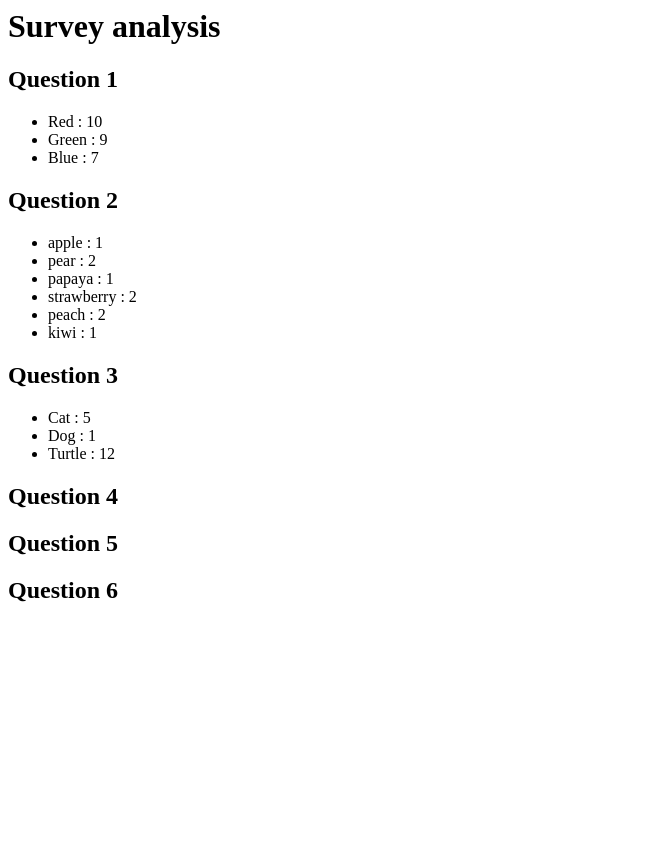
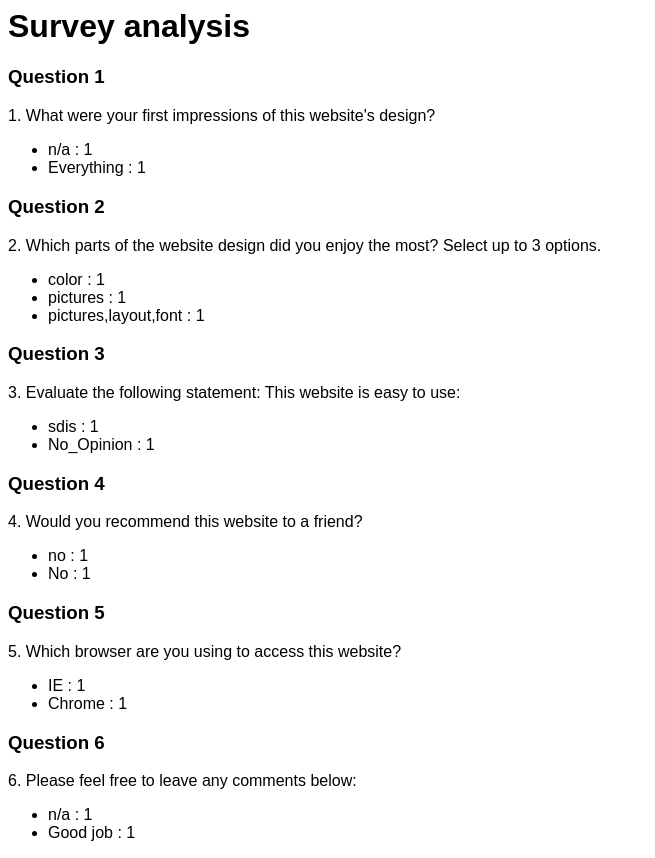
Before and after one commit to maxikarp/maxkarp032.github.io, a Node server app: page /analysis in a window 1280 px wide. Shown: the whole page, without its empty margins (0-655 px from the left). Before the commit the page ends 602 px from the top, so only its background shows below. Run offline with Node 20, Linux system fonts and the light colour scheme.

Commit message:
should be all functional

```diff
--- a/SEG3125Lab6/app.js
+++ b/SEG3125Lab6/app.js
@@ -12,6 +12,7 @@ app.set('view engine', 'ejs');
 
 // static file serving
 app.use(express.static('./public'));
+app.use(express.static('publicDir'));
 
 // fire function from surveyController
 surveyController(app);
--- a/SEG3125Lab6/data/animal.json
+++ /dev/null
@@ -1 +0,0 @@
-[{"animal":"Cat","count":5},{"animal":"Dog","count":1},{"animal":"Turtle","count":12}]
--- /dev/null
+++ b/SEG3125Lab6/data/browser.json
@@ -0,0 +1 @@
+[{"browser":"IE","count":1},{"browser":"Chrome","count":1}]
--- a/SEG3125Lab6/data/color.json
+++ /dev/null
@@ -1 +0,0 @@
-[{"color":"Red","count":10},{"color":"Green","count":9},{"color":"Blue","count":7}]
--- /dev/null
+++ b/SEG3125Lab6/data/comments.json
@@ -0,0 +1 @@
+[{"comments":"n/a","count":1},{"comments":"Good job","count":1}]
--- /dev/null
+++ b/SEG3125Lab6/data/design.json
@@ -0,0 +1 @@
+[{"design":"color","count":1},{"design":"pictures","count":1},{"design":["pictures","layout","font"],"count":1}]
--- /dev/null
+++ b/SEG3125Lab6/data/ease_of_use.json
@@ -0,0 +1 @@
+[{"ease_of_use":"sdis","count":1},{"ease_of_use":"No_Opinion","count":1}]
--- a/SEG3125Lab6/data/fruit.json
+++ /dev/null
@@ -1 +0,0 @@
-[{"fruit":"apple","count":1},{"fruit":"pear","count":2},{"fruit":"papaya","count":1},{"fruit":"strawberry","count":2},{"fruit":"peach","count":2},{"fruit":"kiwi","count":1}]
--- /dev/null
+++ b/SEG3125Lab6/data/impressions.json
@@ -0,0 +1 @@
+[{"impressions":"n/a","count":1},{"impressions":"Everything","count":1}]
--- /dev/null
+++ b/SEG3125Lab6/data/recommend.json
@@ -0,0 +1 @@
+[{"recommend":"no","count":1},{"recommend":"No","count":1}]
--- a/SEG3125Lab6/surveyController.js
+++ b/SEG3125Lab6/surveyController.js
@@ -10,7 +10,7 @@ function readData(fileName){
     return infoRead;
 }
 
-// read the data file
+// write the data file
 function writeData(info, fileName){
     data = JSON.stringify(info);
     fs.writeFileSync('./data/' + fileName + '.json', data);
@@ -42,11 +42,14 @@ module.exports = function(app){
     // when a user goes to localhost:3000/analysis
     // serve a template (ejs file) which will include the data from the data files
     app.get('/analysis', function(req, res){
-        var color = readData("color");
-        var fruit = readData("fruit");
-        var animal = readData("animal");
-        res.render('showResults', {results: [color, fruit, animal]});
-        console.log([color, fruit, animal]);
+        var impressions = readData("impressions");
+        var design = readData("design");
+        var ease_of_use = readData("ease_of_use");
+        var recommend = readData("recommend");
+        var browser = readData("browser");
+        var comments = readData("comments");
+        res.render('showResults', {results: [impressions,design,ease_of_use,recommend,browser,comments]});
+        console.log([impressions,design,ease_of_use,recommend,browser,comments]);
     });
 
     // when a user goes to localhost:3000/niceSurvey
@@ -64,7 +67,7 @@ module.exports = function(app){
         for (var key in json){
             console.log(key + ": " + json[key]);
             // in the case of checkboxes, the user might check more than one
-            if ((key === "color") && (json[key].length === 2)){
+            if ((key === "design") && (json[key].length === 2)){
                 for (var item in json[key]){
                     combineCounts(key, json[key][item]);
                 }
--- a/SEG3125Lab6/views/showResults.ejs
+++ b/SEG3125Lab6/views/showResults.ejs
@@ -3,34 +3,49 @@
     <title>Survey Analysis</title>
 </head>
 
-<body>
+<body style="font-family:Arial">
     <h1>Survey analysis</h1>
-    <h2>Question 1</h2>
+    <h3>Question 1</h3>
+    <p>1. What were your first impressions of this website's design?</p>
     <ul>
     <% for (var i=0; i<results[0].length; i++){ %>
-        <li><%= results[0][i].color %> :  <%= results[0][i].count %></li>
+        <li><%= results[0][i].impressions %> :  <%= results[0][i].count %></li>
     <% } %>
     </ul>
-    <h2>Question 2</h2>
+    <h3>Question 2</h3>
+    <p>2. Which parts of the website design did you enjoy the most? Select up to 3 options.</p>
     <ul>
     <% for (var i=0; i<results[1].length; i++){ %>
-        <li><%= results[1][i].fruit %> :  <%= results[1][i].count %></li>
+        <li><%= results[1][i].design %> :  <%= results[1][i].count %></li>
     <% } %>
     </ul>
-    <h2>Question 3</h2>
+    <h3>Question 3</h3>
+    <p>3. Evaluate the following statement: This website is easy to use:</p>
     <ul>
     <% for (var i=0; i<results[2].length; i++){ %>
-        <li><%= results[2][i].animal %> :  <%= results[2][i].count %></li>
+        <li><%= results[2][i].ease_of_use %> :  <%= results[2][i].count %></li>
     <% } %>
     </ul>
-    <h2>Question 4</h2>
+    <h3>Question 4</h3>
+    <p>4. Would you recommend this website to a friend?</p>
     <ul>
+      <% for (var i=0; i<results[3].length; i++){ %>
+          <li><%= results[3][i].recommend %> :  <%= results[3][i].count %></li>
+      <% } %>
     </ul>
-    <h2>Question 5</h2>
+    <h3>Question 5</h3>
+    <p>5. Which browser are you using to access this website?</p>
     <ul>
+      <% for (var i=0; i<results[4].length; i++){ %>
+          <li><%= results[4][i].browser %> :  <%= results[4][i].count %></li>
+      <% } %>
     </ul>
-    <h2>Question 6</h2>
+    <h3>Question 6</h3>
+    <p>6. Please feel free to leave any comments below:</p>
     <ul>
+      <% for (var i=0; i<results[5].length; i++){ %>
+          <li><%= results[5][i].comments %> :  <%= results[5][i].count %></li>
+      <% } %>
     </ul>
 </body>
 </html>
```
Also changed, not shown: SEG3125Lab1/index.html (+2 -5 lines), SEG3125Lab6/views/niceSurvey.html (+31 -19 lines), SEG3125Lab6/public/assets/action.js, 3 other files.
